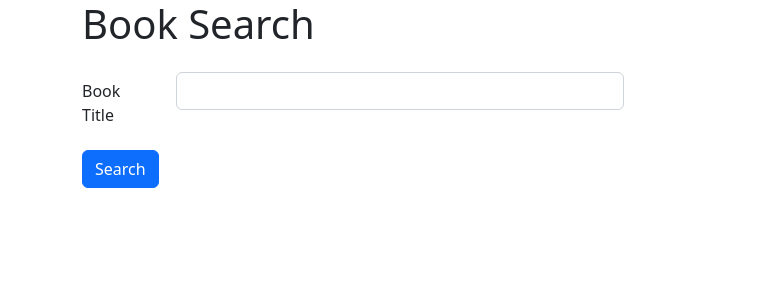
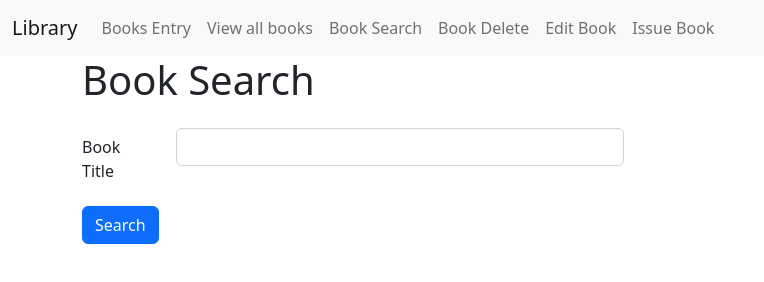
Before and after one commit to itsmeabhishekn/libraryApp, a plain HTML site: page editbook.html in a window 1280 px wide. Shown: the whole page, without its empty margins (0-764 px from the left). Drawn offline with nearby package versions, Linux system fonts and the light colour scheme.

```diff
--- a/editbook.html
+++ b/editbook.html
@@ -11,6 +11,38 @@
 
 </head>
 <body>
+
+
+    <nav class="navbar navbar-expand-lg bg-light">
+        <div class="container-fluid">
+          <a class="navbar-brand" href="#">Library</a>
+          <button class="navbar-toggler" type="button" data-bs-toggle="collapse" data-bs-target="#navbarSupportedContent" aria-controls="navbarSupportedContent" aria-expanded="false" aria-label="Toggle navigation">
+            <span class="navbar-toggler-icon"></span>
+          </button>
+          <div class="collapse navbar-collapse" id="navbarSupportedContent">
+            <ul class="navbar-nav me-auto mb-2 mb-lg-0">
+              <li class="nav-item">
+                <a class="nav-link" aria-current="page" href="booksentry.html">Books Entry</a>
+              </li>
+              <li class="nav-item">
+                <a class="nav-link" href="viewbooks.html">View all books</a>
+              </li>
+              <li class="nav-item">
+                <a class="nav-link" href="booksearch.html">Book Search</a>
+              </li>
+              <li class="nav-item">
+                <a class="nav-link" href="bookdelete.html">Book Delete</a>
+              </li>
+              <li class="nav-item">
+                <a class="nav-link" href="editbook.html">Edit Book</a>
+              </li>
+              <li class="nav-item">
+                <a class="nav-link" href="issuebook.html">Issue Book</a>
+              </li>
+            </ul>
+          </div>
+        </div>
+      </nav>
 
 
     <div class="container">
```
